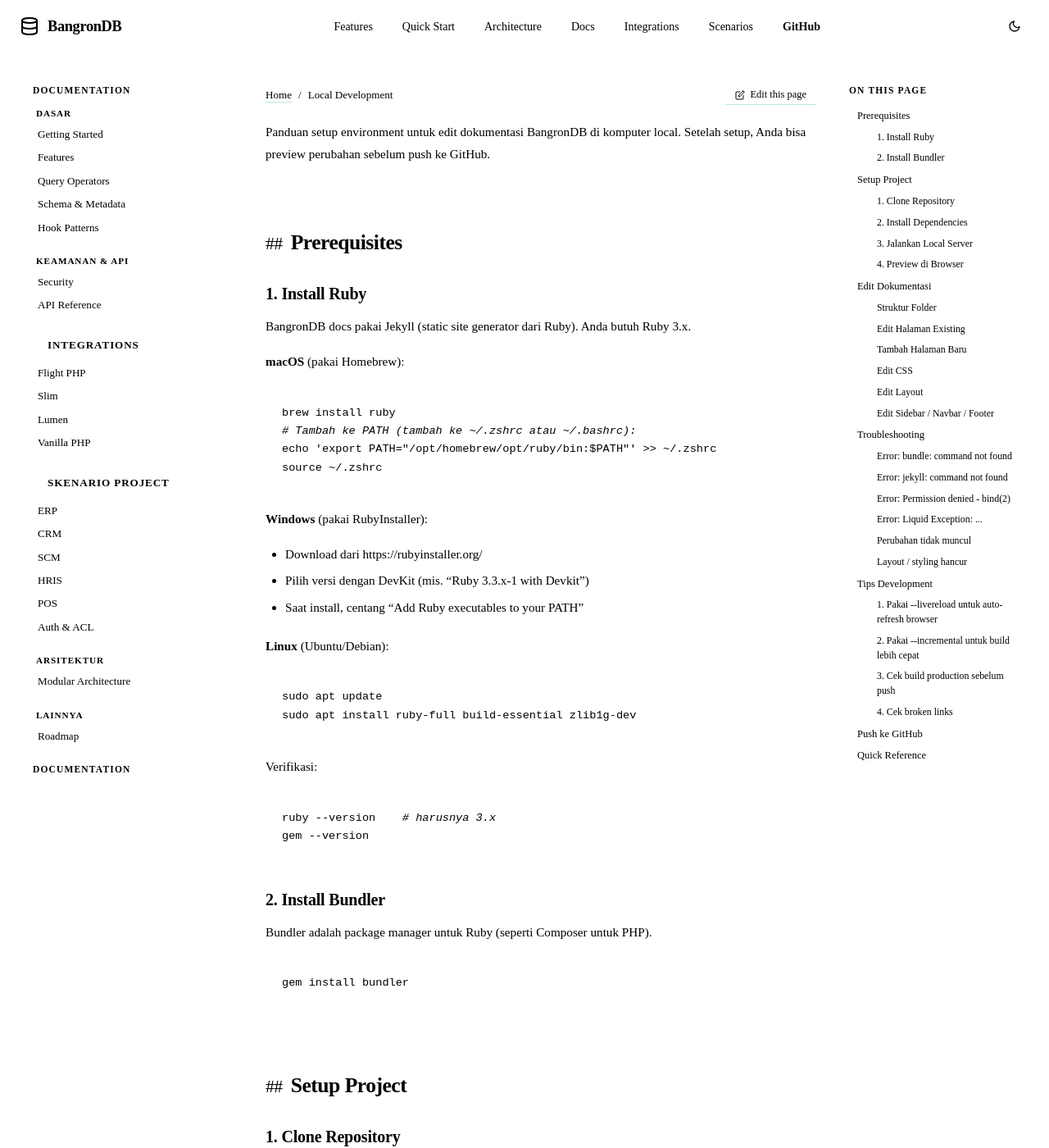
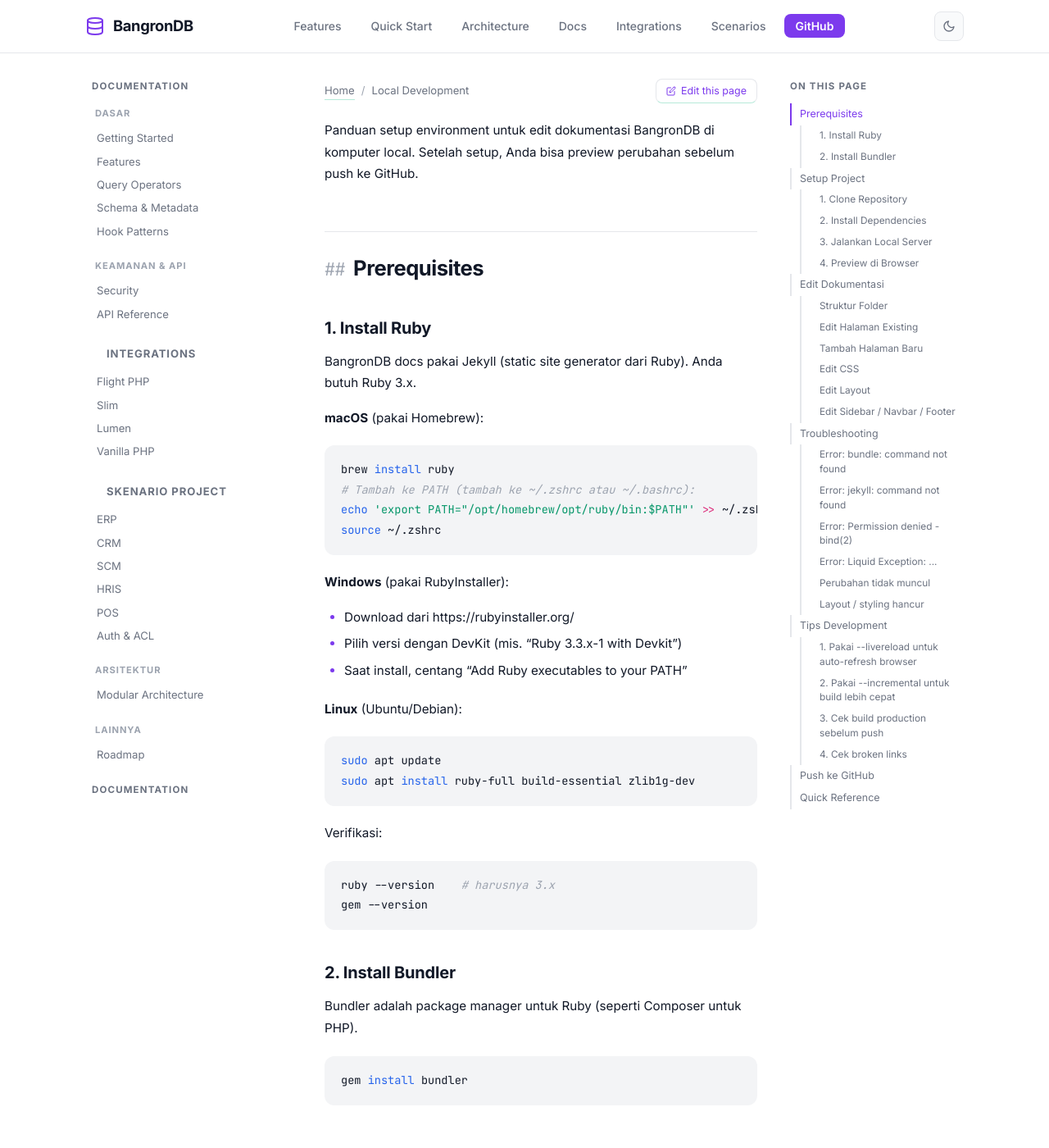
Before and after one commit to herdianrony/BangronDB, a Jekyll site: the page built from docs/LOCAL_DEVELOPMENT.md, in a window 1280 px wide and 1400 px high. Shown: the whole window at 82% size. Built offline with Jekyll 4.4.1, drawn with Linux system fonts in a browser that asks for light colours; our own code applies the rules of GitHub Pages for plain Markdown files.

Commit message:
fix(docs): rename _theme.css → theme.css (Jekyll skip underscore files)
Bug: _theme.css 404 di GitHub Pages karena Jekyll skip file dengan
underscore prefix. Sama seperti bug _original.css sebelumnya.

Fix: rename _theme.css → theme.css (tanpa underscore), update
@import url() di style.css.

```diff
--- a/docs/assets/css/style.css
+++ b/docs/assets/css/style.css
@@ -5,7 +5,7 @@
    ════════════════════════════════════════════════════ */
 
 /* Theme variables (light default + dark mode via .dark class) */
-@import url("_theme.css");
+@import url("theme.css");
 
 /* Dot pattern */
 .dot-bg{background-image:radial-gradient(circle,rgba(124,58,237,.04) 1px,transparent 1px);background-size:32px 32px}
```
Also changed, not shown: docs/assets/css/theme.css (renamed from docs/assets/css/_theme.css).
